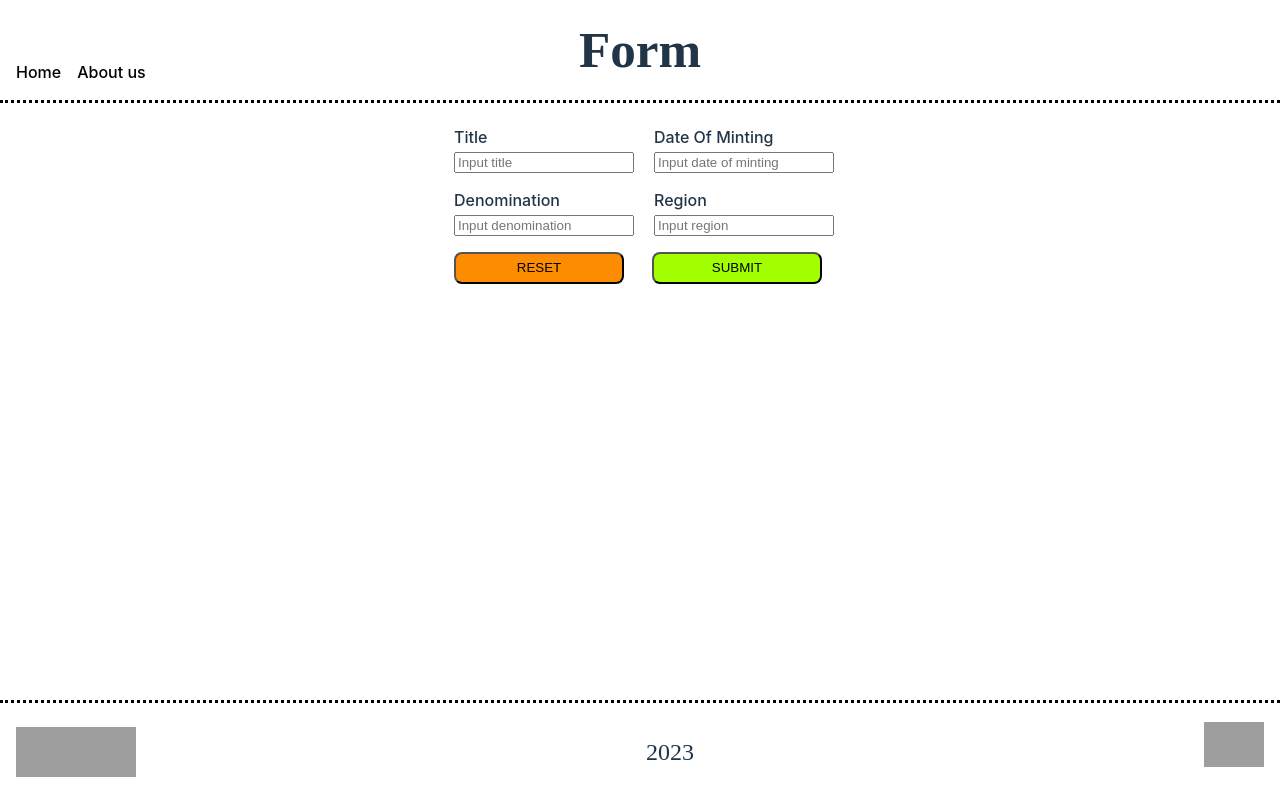
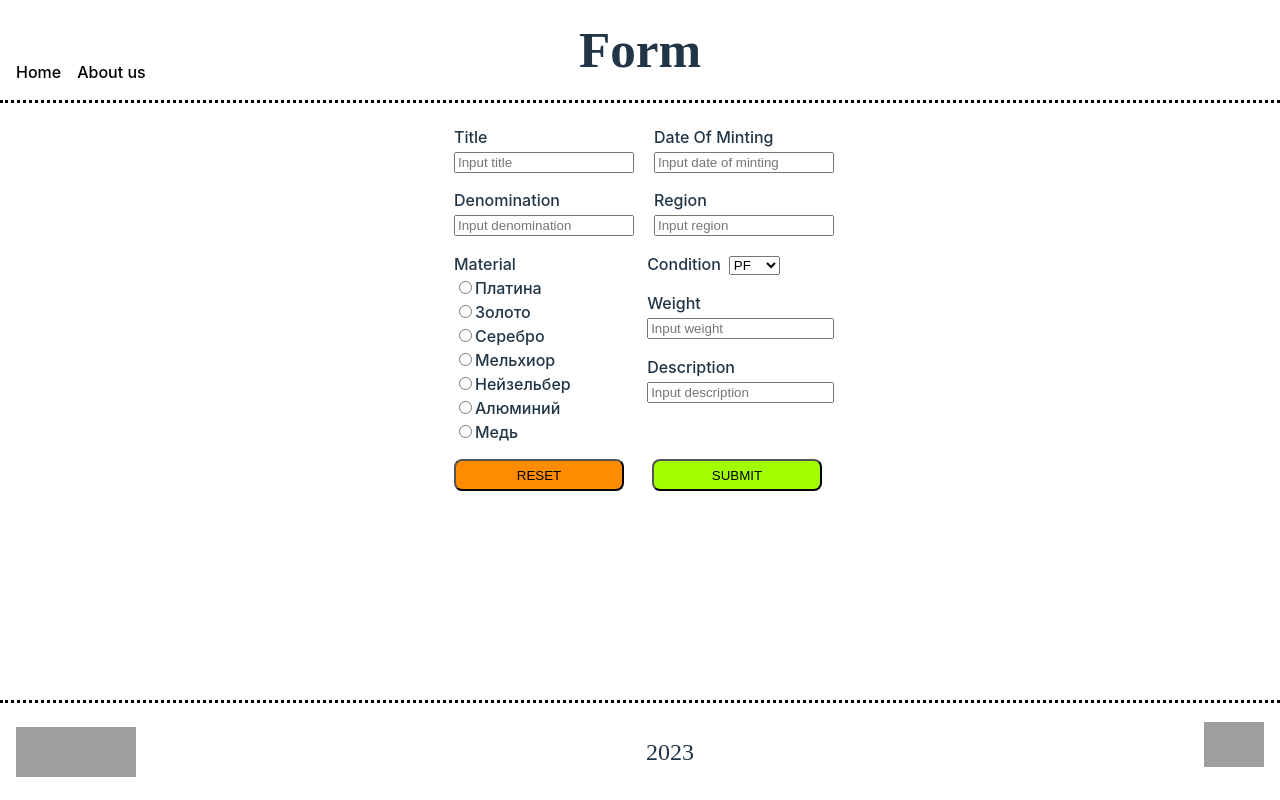
Before and after one commit to NRG-Spirit/rsschool-react-2023q1, a React (Vite) app: page /form in a window 1280 px wide. Built offline with nearby package versions, Linux system fonts and the light colour scheme; grey boxes are pictures that could not be loaded; a web font is replaced by a local one.

Commit message:
refactor: input select & input radio with function component & useForm

```diff
--- a/src/components/Form/Form.tsx
+++ b/src/components/Form/Form.tsx
@@ -57,7 +57,7 @@ export default function Form(props: IProps) {
           label="date of minting"
           reference={register}
           name={'year'}
-          error={errors?.title?.message?.toString()}
+          error={errors?.year?.message?.toString()}
         />
       </div>
 
@@ -66,25 +66,46 @@ export default function Form(props: IProps) {
           label="denomination"
           reference={register}
           name={'denomination'}
-          error={errors?.title?.message?.toString()}
+          error={errors?.denomination?.message?.toString()}
         />
         <TextInput
           label="region"
           reference={register}
           name={'region'}
-          error={errors?.title?.message?.toString()}
+          error={errors?.region?.message?.toString()}
         />
       </div>
-      {/*
+
       <div className="flexContainer">
-        <RadioInput label="material" />
+        <RadioInput
+          label="material"
+          reference={register}
+          name="material"
+          error={errors?.material?.message?.toString()}
+        />
         <div>
-          <SelectInput label="condition" />
-          <TextInput label="weight" />
-          <TextInput label="description" />
-          <NumberInput label="price" />
+          <SelectInput
+            label="condition"
+            reference={register}
+            name="condition"
+            error={errors?.condition?.message?.toString()}
+          />
+          <TextInput
+            label="weight"
+            reference={register}
+            name={'weight'}
+            error={errors?.weight?.message?.toString()}
+          />
+          <TextInput
+            label="description"
+            reference={register}
+            name={'description'}
+            error={errors?.description?.message?.toString()}
+          />
+          {/* <NumberInput label="price" /> */}
         </div>
       </div>
+      {/*
       <FileInput label="obverse image" />
       <FileInput label="reverse image" />
       <DateInput label="confirm your age (18 years)" />
--- a/src/components/Form/Inputs/RadioInput.tsx
+++ b/src/components/Form/Inputs/RadioInput.tsx
@@ -1,43 +1,34 @@
 import React from 'react';
-import { MutableRefObject } from 'react';
+import { FieldValues, UseFormRegister } from 'react-hook-form';
 
 interface IProps {
   label: string;
-  reference: MutableRefObject<HTMLInputElement[] | null>;
-  correct: boolean;
+  name: string;
+  reference: UseFormRegister<FieldValues>;
+  error?: string;
 }
 
-class RadioInput extends React.Component<IProps> {
-  material: string[];
-  constructor(props: IProps) {
-    super(props);
-    this.material = ['платина', 'золото', 'серебро', 'мельхиор', 'нейзельбер', 'алюминий', 'медь'];
-  }
-  render() {
+export default function RadioInput(props: IProps) {
+  const material = ['платина', 'золото', 'серебро', 'мельхиор', 'нейзельбер', 'алюминий', 'медь'];
   return (
     <fieldset className="flexItem">
-        <label className="form__label form__label-block">
-          {this.props.label} {this.props.correct && <span style={{ color: 'red' }}>incorrect</span>}
-        </label>
+      <label className="form__label form__label-block">{props.label} </label>
 
       <div className="fieldset_radio">
-          {this.material.map((item, idx) => (
+        {material.map((item, idx) => (
           <div className="form__input_radio" key={idx}>
             <input
               type="radio"
               className="form__input_radio"
-                defaultValue={item}
-                name={this.props.label}
-                ref={(el) => {
-                  if (el && this.props.reference.current) this.props.reference.current[idx] = el;
-                }}
+              {...props.reference(props.name, {
+                required: 'choose material',
+              })}
             />
             <label className="form__label">{item}</label>
           </div>
         ))}
       </div>
+      {props.error && <span style={{ color: 'red' }}>{props.error}</span>}
     </fieldset>
   );
 }
-}
-export default RadioInput;
--- a/src/components/Form/Inputs/SelectInput.tsx
+++ b/src/components/Form/Inputs/SelectInput.tsx
@@ -1,19 +1,23 @@
 import React from 'react';
+import { FieldValues, UseFormRegister } from 'react-hook-form';
 
 interface IProps {
   label: string;
-  reference: React.RefObject<HTMLSelectElement>;
+  name: string;
+  reference: UseFormRegister<FieldValues>;
+  error?: string;
 }
 
-class TextInput extends React.Component<IProps> {
-  constructor(props: IProps) {
-    super(props);
-  }
-  render() {
+export default function TextInput(props: IProps) {
   return (
     <fieldset className="fieldset__select">
-        <label className="form__label form__label_select">{this.props.label}</label>
-        <select className="form__input" name={this.props.label} ref={this.props.reference}>
+      <label className="form__label form__label_select">{props.label}</label>
+      <select
+        className="form__input"
+        {...props.reference(props.name, {
+          required: 'choose condition',
+        })}
+      >
         <option value="PF">PF</option>
         <option value="PL">PL</option>
         <option value="BU">BU</option>
@@ -31,8 +35,7 @@ class TextInput extends React.Component<IProps> {
         <option value="FA">FA</option>
         <option value="PR">PR</option>
       </select>
+      {props.error && <span style={{ color: 'red' }}>{props.error}</span>}
     </fieldset>
   );
 }
-}
-export default TextInput;
--- a/src/components/Form/Inputs/TextInput.tsx
+++ b/src/components/Form/Inputs/TextInput.tsx
@@ -18,10 +18,10 @@ export default function TextInput(props: IProps) {
         placeholder={`Input ${props.label}`}
         autoComplete="off"
         {...props.reference(props.name, {
-          required: true,
+          required: `input ${props.label}`,
           minLength: {
             value: 3,
-            message: 'Title is too short, minimum three letters',
+            message: 'too short, minimum 3 letters',
           },
         })}
       />
```
Lines whose indentation alone changed are shown as unchanged.
